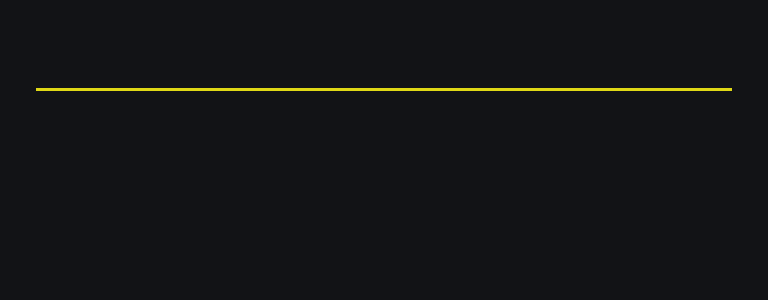
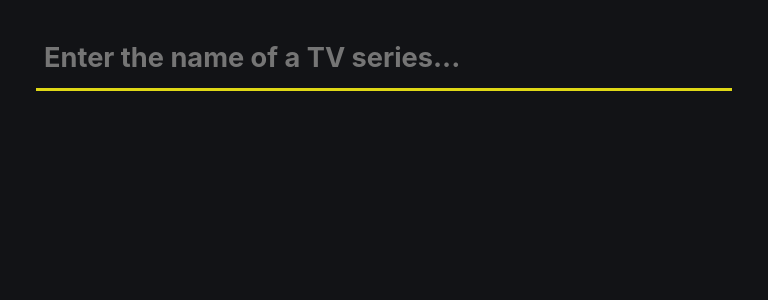
Before and after one commit to boodyziad/Binge-frontend, a React (Create React App) app: page / in a window 768 px wide. Shown: the top 300 px of the page. Built offline with nearby package versions, Linux system fonts and the light colour scheme.

Commit message:
Add placeholder to input

```diff
--- a/src/App.css
+++ b/src/App.css
@@ -155,3 +155,21 @@ html {
   -ms-overflow-style: none; /* IE and Edge */
   scrollbar-width: none; /* Firefox */
 }
+
+.input::placeholder {
+  font-size: 1rem;
+  overflow: hidden;
+  text-overflow: ellipsis;
+}
+
+@media screen and (min-width: 300px) and (max-width: 768px) {
+  .input::placeholder {
+    font-size: 1.3rem;
+  }
+}
+
+@media screen and (min-width: 768px) {
+  .input::placeholder {
+    font-size: 1.7rem;
+  }
+}
--- a/src/components/Input.tsx
+++ b/src/components/Input.tsx
@@ -17,6 +17,7 @@ function Input({ onChange, autoCompleteItems, onSelectItem }: InputProps) {
           type='text'
           className='input'
           value={name}
+          placeholder='Enter the name of a TV series...'
           onChange={(e) => {
             setName(e.target.value);
             onChange(e.target.value);
```
